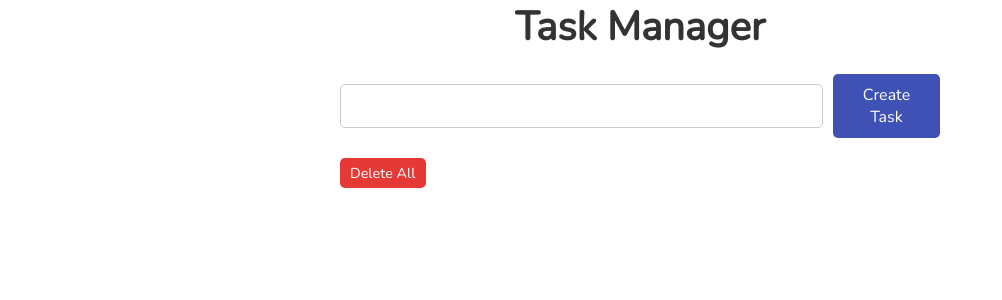
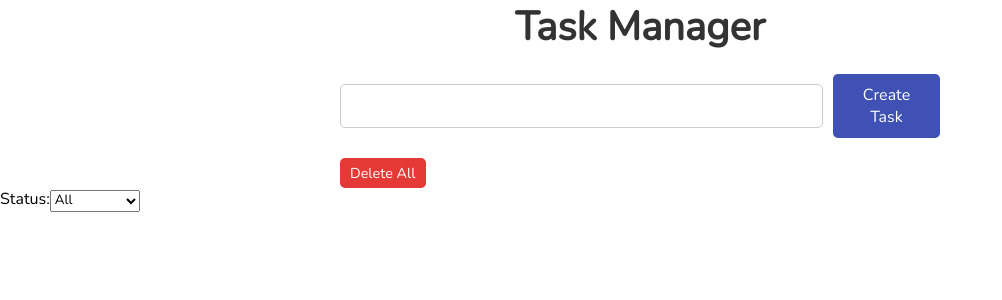
Before and after one commit to Pelani2/task-manager, a React (Create React App) app: page / in a window 1280 px wide. Shown: the top 300 px of the page, without its empty margins (0-1002 px from the left). Built offline with nearby package versions, Linux system fonts and the light colour scheme.

Commit message:
started filter section

```diff
--- a/src/pages/home/Index.js
+++ b/src/pages/home/Index.js
@@ -1,10 +1,12 @@
 import React from "react";
 import TaskListView from "../task-list-view/TaskListView";
+import TaskFilterAndSorting from "../task-filter-and-sorting/TaskFilterAndSorting";
 
 export default function Index() {
     return(
         <div>
             <TaskListView />
+            <TaskFilterAndSorting />
         </div>
     );
 }
--- /dev/null
+++ b/src/pages/task-filter-and-sorting/TaskFilterAndSorting.js
@@ -0,0 +1,28 @@
+import React from "react";
+import "./TaskFilterAndSorting.scss";
+
+export default function TaskFilterAndSorting() {
+    return(
+        <section className="task-filter-sort">
+            <div className="filter-section">
+                <label htmlFor="status-filter">
+                    Status:
+                </label>
+                <select id="status-filter">
+                    <option value="">
+                        All
+                    </option>
+                    <option value="completed">
+                        Completed
+                    </option>
+                    <option value="in-progress">
+                        In Progress
+                    </option>
+                    <option value="overdue">
+                        Overdue
+                    </option>
+                </select>
+            </div>
+        </section>
+    );
+}
```
Also changed, not shown: src/pages/task-filter-and-sorting/TaskFilterAndSorting.scss (added).
